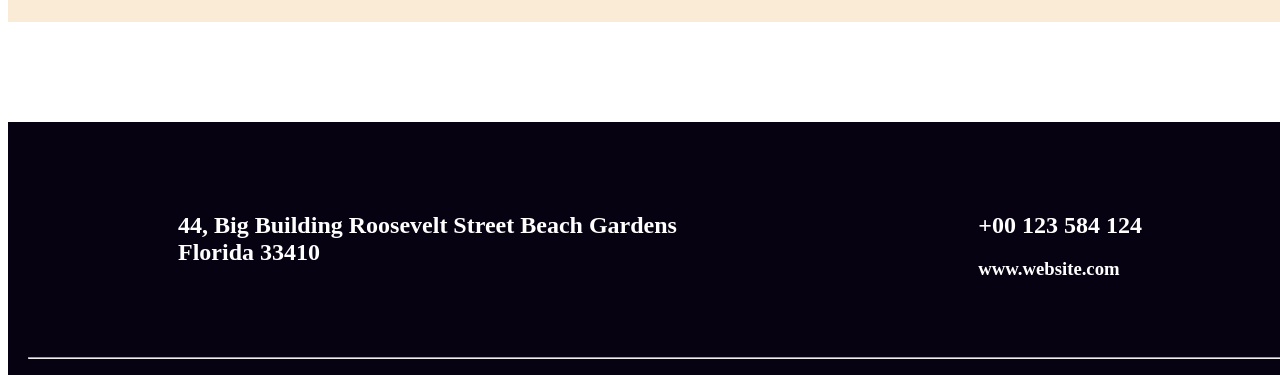
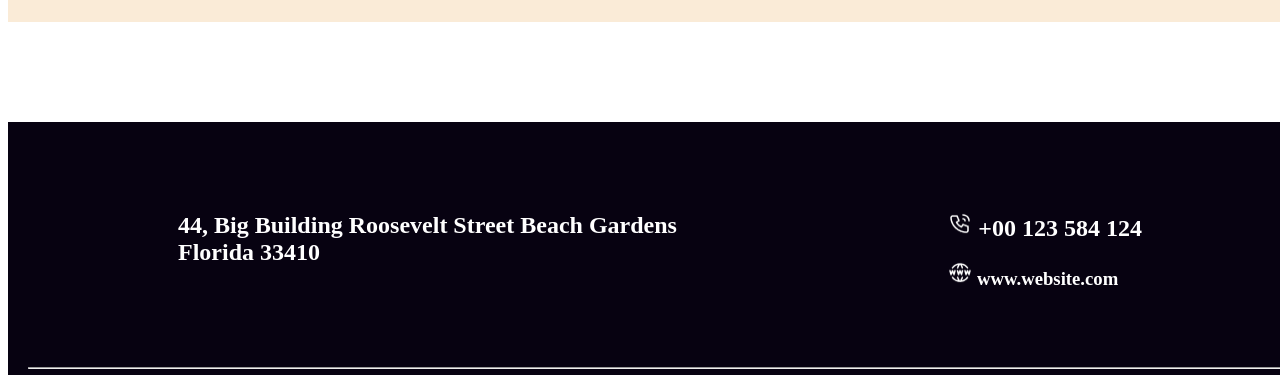
Before and after one commit to Chand4D/my-first-portfolio, a plain HTML site: page index.html in a window 1280 px wide. Shown: the part 4794-5169 px from the top of the page. Drawn offline with Linux system fonts and the light colour scheme.

Commit message:
added fully footer tg

```diff
--- a/index.html
+++ b/index.html
@@ -110,8 +110,8 @@
         <h1 class="foot-title">44, Big Building Roosevelt Street
             Beach Gardens Florida 33410</h1>
 <div class="kal">
-            <h2 class="foot-contact">+00 123 584 124</h2>
-            <h3 class="foot-website">www.website.com</h3></div>
+            <h2 class="foot-contact"> <img class="tmi" src="images/Call.png" alt=""> +00 123 584 124</h2>
+            <h3 class="foot-website"> <img class="tmi" src="images/Website.png" alt=""> www.website.com</h3></div>
 
     </div>
     <hr>
--- a/styles/styles.css
+++ b/styles/styles.css
@@ -286,6 +286,7 @@ margin-left: 100px;
     justify-content: space-between;
     padding: 50px;
 }
+
 .foot-title-two{
 color: #FFF;
 margin-left: 100px;
@@ -294,3 +295,7 @@ margin-left: 100px;
     color: #FFF;
     margin-right: 100px;
 }
+.tmi{
+    width: 24px;
+    height: 24px;
+}
```
Also changed, not shown: images/Call.png (added), images/Website.png (added).
